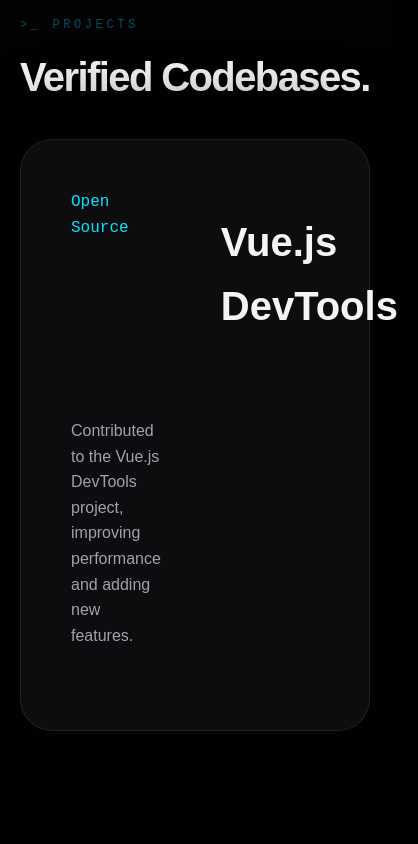
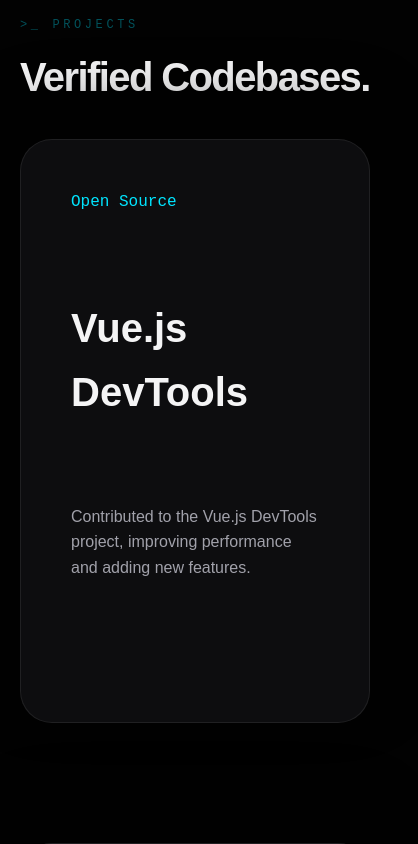
Before and after one commit to OliverReining/portfolio, a Vue app in the folder frontend/: page / in a window 390 px wide. Shown: the part 3100-3944 px from the top of the page, 418 px wide, since content can reach past the window. Built offline with nearby package versions, Linux system fonts and the light colour scheme; the HTML template or start-up script is replaced by a standard one.

Commit message:
feat: update ProjectCard and SectionBadge components with responsive styles and improved layout

```diff
--- a/frontend/src/components/ui/ProjectCard.vue
+++ b/frontend/src/components/ui/ProjectCard.vue
@@ -18,6 +18,7 @@
 
 <style scoped>
 div {
+  z-index: 10;
   position: sticky;
   top: 100px;
   background: #0d0d0f;
@@ -42,4 +43,11 @@
   color: var(--text-secondary);
   margin-bottom: 32px;
 }
+
+@media (max-width: 1024px) {
+  div {
+    grid-template-columns: 1fr;
+    top: 60px;
+  }
+}
 </style>
--- a/frontend/src/components/ui/SectionBadge.vue
+++ b/frontend/src/components/ui/SectionBadge.vue
@@ -28,4 +28,10 @@
   margin-bottom: 40px;
   letter-spacing: -0.04em;
 }
+
+@media (max-width: 1024px) {
+  h2 {
+    font-size: 2.5rem;
+  }
+}
 </style>
```
